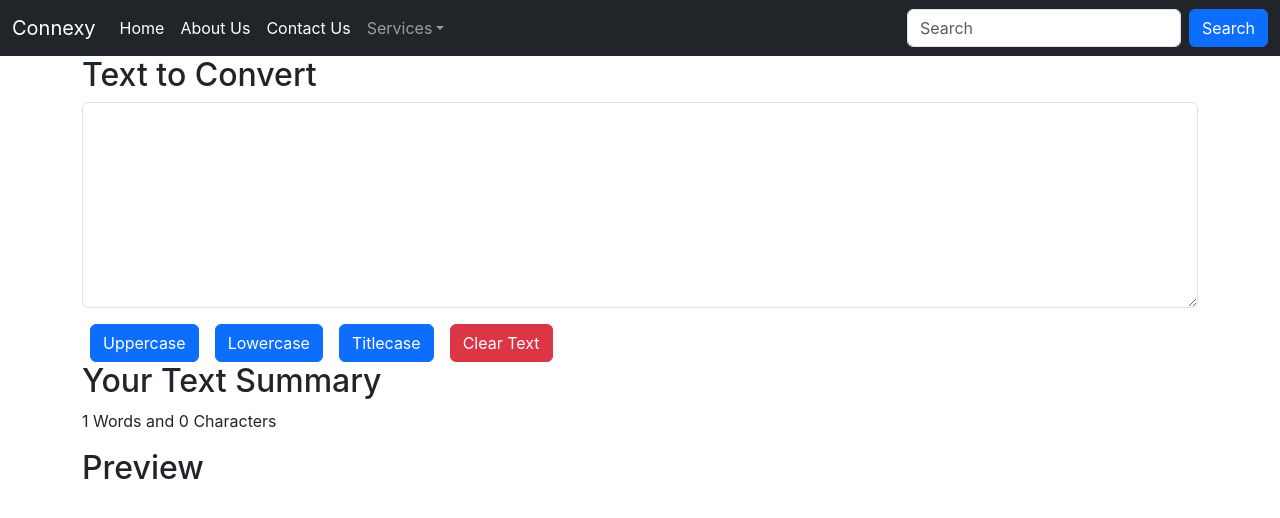
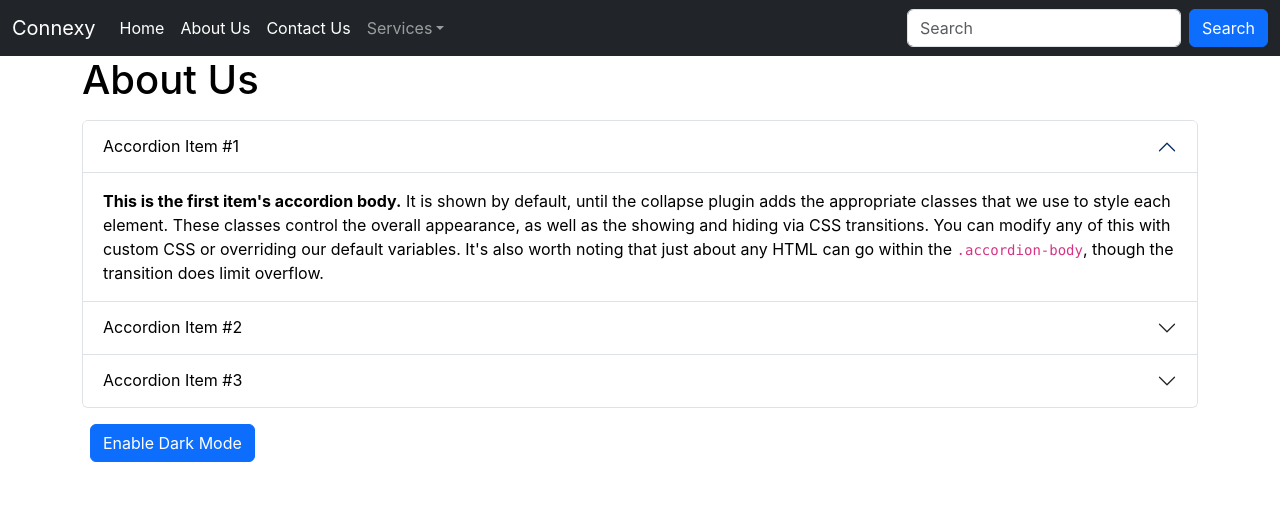
Before and after one commit to Connexy/learnreact, a React (Create React App) app: page / in a window 1280 px wide. Shown: the top 518 px of the page. Built offline with nearby package versions, Linux system fonts and the light colour scheme.

Commit message:
dark mode light mode practice

```diff
--- a/src/App.js
+++ b/src/App.js
@@ -1,4 +1,5 @@
 import './App.css';
+import Aboutus from './components/Aboutus';
 import Navbar from './components/Navbar';
 import TextForm from './components/TextForm';
 
@@ -8,10 +9,11 @@
       <Navbar
         title="Connexy"
       />
-      <TextForm
+      {/* <TextForm
         title="Text to Convert"
 
-      />
+      /> */}
+      <Aboutus />
 
     </>
   );
--- /dev/null
+++ b/src/components/Aboutus.jsx
@@ -0,0 +1,74 @@
+import React, { useState } from 'react'
+
+export default function Aboutus() {
+    const [btnname, setBtnName] = useState("Enable Dark Mode");
+    const [mystyle, setMyStyle] = useState({
+        color: 'black',
+        backgroundColor: 'white'
+    })
+    const toggleStyle = () => {
+        if (mystyle.color === 'black') {
+            setMyStyle({
+                color: 'white',
+                backgroundColor: 'black',
+                border: 'solid 1px white'
+            })
+            setBtnName("Enable Light Mode")
+        } else {
+            setMyStyle({
+                color: 'black',
+                backgroundColor: 'white'
+            })
+            setBtnName("Enable Dark Mode");
+        }
+    }
+    return (
+        <>
+            <div className="container" style={mystyle}>
+                <h1>About Us</h1>
+                <div className=" my-3"></div>
+                <div className="accordion" id="accordionExample">
+                    <div className="accordion-item" style={mystyle}>
+                        <h2 className="accordion-header">
+                            <button className="accordion-button" type="button" style={mystyle} data-bs-toggle="collapse" data-bs-target="#collapseOne" aria-expanded="true" aria-controls="collapseOne">
+                                Accordion Item #1
+                            </button>
+                        </h2>
+                        <div id="collapseOne" className="accordion-collapse collapse show" data-bs-parent="#accordionExample">
+                            <div className="accordion-body" style={mystyle}>
+                                <strong>This is the first item's accordion body.</strong> It is shown by default, until the collapse plugin adds the appropriate classes that we use to style each element. These classes control the overall appearance, as well as the showing and hiding via CSS transitions. You can modify any of this with custom CSS or overriding our default variables. It's also worth noting that just about any HTML can go within the <code>.accordion-body</code>, though the transition does limit overflow.
+                            </div>
+                        </div>
+                    </div>
+                    <div className="accordion-item">
+                        <h2 className="accordion-header">
+                            <button className="accordion-button collapsed" style={mystyle} type="button" data-bs-toggle="collapse" data-bs-target="#collapseTwo" aria-expanded="false" aria-controls="collapseTwo">
+                                Accordion Item #2
+                            </button>
+                        </h2>
+                        <div id="collapseTwo" className="accordion-collapse collapse" data-bs-parent="#accordionExample">
+                            <div className="accordion-body" style={mystyle}>
+                                <strong>This is the second item's accordion body.</strong> It is hidden by default, until the collapse plugin adds the appropriate classes that we use to style each element. These classes control the overall appearance, as well as the showing and hiding via CSS transitions. You can modify any of this with custom CSS or overriding our default variables. It's also worth noting that just about any HTML can go within the <code>.accordion-body</code>, though the transition does limit overflow.
+                            </div>
+                        </div>
+                    </div>
+                    <div className="accordion-item">
+                        <h2 className="accordion-header">
+                            <button className="accordion-button collapsed" type="button" style={mystyle} data-bs-toggle="collapse" data-bs-target="#collapseThree" aria-expanded="false" aria-controls="collapseThree">
+                                Accordion Item #3
+                            </button>
+                        </h2>
+                        <div id="collapseThree" className="accordion-collapse collapse" data-bs-parent="#accordionExample">
+                            <div className="accordion-body" style={mystyle}>
+                                <strong>This is the third item's accordion body.</strong> It is hidden by default, until the collapse plugin adds the appropriate classes that we use to style each element. These classes control the overall appearance, as well as the showing and hiding via CSS transitions. You can modify any of this with custom CSS or overriding our default variables. It's also worth noting that just about any HTML can go within the <code>.accordion-body</code>, though the transition does limit overflow.
+                            </div>
+                        </div>
+                    </div>
+                </div>
+            </div>
+            <div className="container my-3">
+                <button onClick={toggleStyle} className="btn btn-primary mx-2" >{btnname}</button>
+            </div>
+        </>
+    )
+}
```
